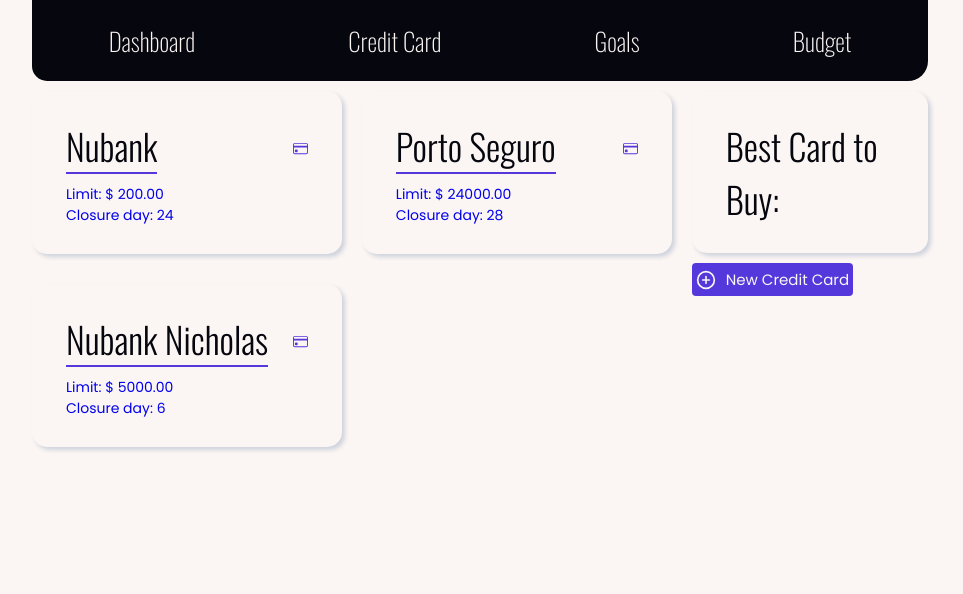
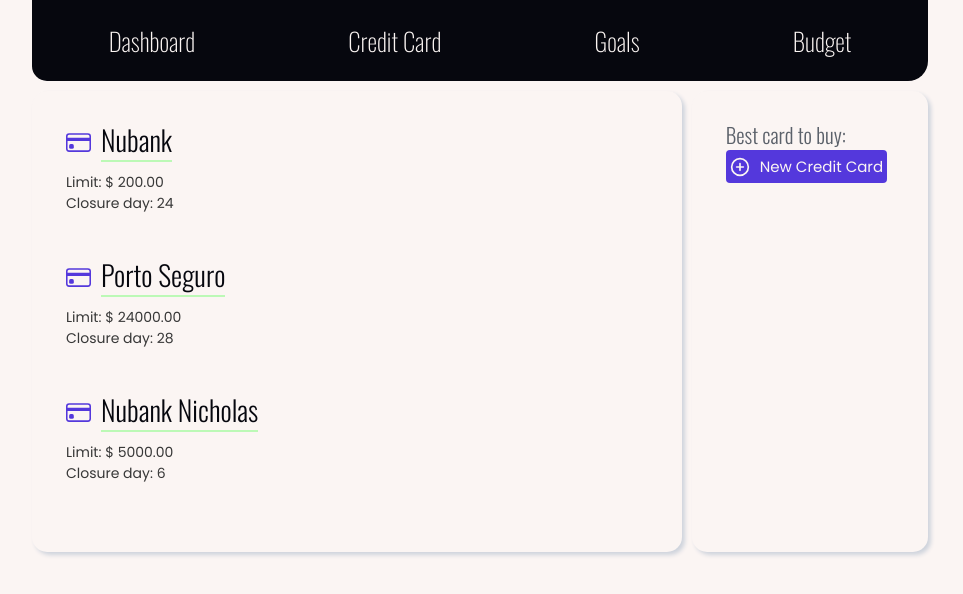
Before and after one commit to anasofiamelo/finances-app, a React (Create React App) app: page /credit-card in a window 1280 px wide. Shown: the top 594 px of the page, without its empty margins (160-1123 px from the left). Built offline with nearby package versions, Linux system fonts and the light colour scheme.

Commit message:
style: new CreditCardList and CreditCardInvoices layout

```diff
--- a/src/components/CreditCard/BestCreditCardAvailable.jsx
+++ b/src/components/CreditCard/BestCreditCardAvailable.jsx
@@ -1,10 +1,24 @@
-import { Container } from "../../components";
+import { useState } from "react";
+import { Container, Button, AddCreditCardModal } from "../../components";
+import { FiPlusCircle } from "react-icons/fi";
 
 const BestCreditCardAvailable = (props) => {
+  const [showAddCreditCardModal, setShowAddCreditCardModal] = useState(false);
+  const showAddCreditCardModalHandler = () => setShowAddCreditCardModal(true);
+  const hideAddCreditCardModalHandler = () => setShowAddCreditCardModal(false);
   return (
     <Container>
-      <h3 className="title">Best Card to Buy:</h3>
-      <p>{}</p>
+      <h2 className="subtitle">Best card to buy:</h2>
+      <Button
+        buttonIcon={<FiPlusCircle style={{ fontSize: "2rem" }} />}
+        onClick={showAddCreditCardModalHandler}
+      >
+        New Credit Card
+      </Button>
+
+      {showAddCreditCardModal && (
+        <AddCreditCardModal onClose={hideAddCreditCardModalHandler} />
+      )}
     </Container>
   );
 };
--- a/src/components/CreditCard/CreditCardCard.jsx
+++ b/src/components/CreditCard/CreditCardCard.jsx
@@ -1,21 +1,19 @@
-import { Container } from "../../components";
 import { BsCreditCard } from "react-icons/bs";
 
 const CreditCardCard = (props) => {
   return (
-    <Container>
-      <div className="row space-between">
-        <h3 className="title card_title">{props.cardName}</h3>
-        <span>
+    <>
+      <div className="row">
+        <span style={{ marginRight: "1rem" }}>
           <BsCreditCard
-            style={{ color: "var(--purple)" }}
-            className="button-icon"
+            style={{ color: "var(--purple)", fontSize: "2.5rem" }}
           />
         </span>
+        <h2 className="card_title">{props.cardName}</h2>
       </div>
       <p>Limit: $ {props.cardLimit.toFixed(2)}</p>
       <p>Closure day: {props.cardClosureDate}</p>
-    </Container>
+    </>
   );
 };
 
--- a/src/components/CreditCard/CreditCardDetails.jsx
+++ b/src/components/CreditCard/CreditCardDetails.jsx
@@ -22,13 +22,13 @@
       <Container>
         <div className="space-between">
           <div className="row">
-            <BsCreditCard className="button-icon credit-card-details_icon" />
+            <BsCreditCard className="credit-card-details_icon" />
             <h2 className="title">{cardName}</h2>
           </div>
 
-          <h3 className="title">
+          <h2 className="subtitle">
             Limit of <b>${cardLimit.toFixed(2)}</b>
-          </h3>
+          </h2>
         </div>
         <div className="credit-card-details_description-container">
           <p>Closes in: {closesIn}</p>
--- a/src/components/CreditCard/CreditCardLimit.jsx
+++ b/src/components/CreditCard/CreditCardLimit.jsx
@@ -8,15 +8,15 @@
   return (
     <>
       <Container>
-        <h2 className="title space-between">
+        <h2 style={{ fontSize: "2rem" }} className="subtitle space-between">
           <span>Used limit</span>
           <span style={{ color: "var(--red)" }}>$ {creditCard.usedLimit}</span>
         </h2>
 
-        <h3 className="title space-between">
+        <h4 style={{ fontSize: "2rem" }} className="subtitle space-between">
           <span>Available limit</span>
           <span style={{ color: "var(--green)" }}>$ {availableLimit}</span>
-        </h3>
+        </h4>
 
         <div style={{ marginTop: "1rem", float: "right" }}></div>
       </Container>
--- a/src/components/CreditCard/CreditCardList.jsx
+++ b/src/components/CreditCard/CreditCardList.jsx
@@ -1,24 +1,20 @@
-import { useState } from "react";
 import { NavLink } from "react-router-dom";
 import { useCreditCard } from "../../context/credit_card.context";
-import { FiPlusCircle } from "react-icons/fi";
 import {
   CreditCardCard,
-  Button,
-  AddCreditCardModal,
   BestCreditCardAvailable,
+  Container,
 } from "../../components";
 
 const CreditCardList = (props) => {
   const { cards } = useCreditCard();
 
-  const [showAddCreditCardModal, setShowAddCreditCardModal] = useState(false);
-  const showAddCreditCardModalHandler = () => setShowAddCreditCardModal(true);
-  const hideAddCreditCardModalHandler = () => setShowAddCreditCardModal(false);
-
   const mappedCreditCards = cards.map((card) => (
     <NavLink
-      style={{ marginRight: "1rem" }}
+      style={{
+        width: "100%",
+        marginBottom: "4rem",
+      }}
       key={card.cardName}
       to={`/credit-card/${card.cardName}`}
     >
@@ -29,22 +25,9 @@
   return (
     <>
       <div className="credit-card_page_grid">
-        <div className="credit-card_grid">{mappedCreditCards}</div>
+        <Container className="column">{mappedCreditCards}</Container>
 
-        <div>
-          <BestCreditCardAvailable cards={cards}></BestCreditCardAvailable>
-
-          <Button
-            buttonIcon={<FiPlusCircle style={{ fontSize: "2rem" }} />}
-            onClick={showAddCreditCardModalHandler}
-          >
-            New Credit Card
-          </Button>
-        </div>
-
-        {showAddCreditCardModal && (
-          <AddCreditCardModal onClose={hideAddCreditCardModalHandler} />
-        )}
+        <BestCreditCardAvailable cards={cards}></BestCreditCardAvailable>
       </div>
     </>
   );
--- a/src/styles/index.css
+++ b/src/styles/index.css
@@ -130,7 +130,11 @@
   font-weight: 300;
 }
 .card_title {
-  border-bottom: 2px solid var(--purple);
+  border-bottom: 2px solid var(--less-lime);
+  color: var(--dark-black);
+  font-family: var(--oswald);
+  font-weight: 300;
+  font-size: 2.8rem;
   width: fit-content;
   margin-bottom: 1rem;
 }
@@ -144,3 +148,20 @@
   padding: 0.1rem;
   margin-top: 0.3rem;
 }
+
+.credit-card-details_description-container {
+  /* height: 75%; */
+  display: flex;
+  flex-direction: column;
+  /* justify-content: space-between; */
+}
+
+.credit-card-details_icon {
+  margin-right: 1rem;
+  color: var(--purple);
+  font-size: 3rem;
+}
+
+a {
+  color: var(--black);
+}
```
Also changed, not shown: src/components/CreditCard/credit_card.css (deleted, +0 -11 lines).
